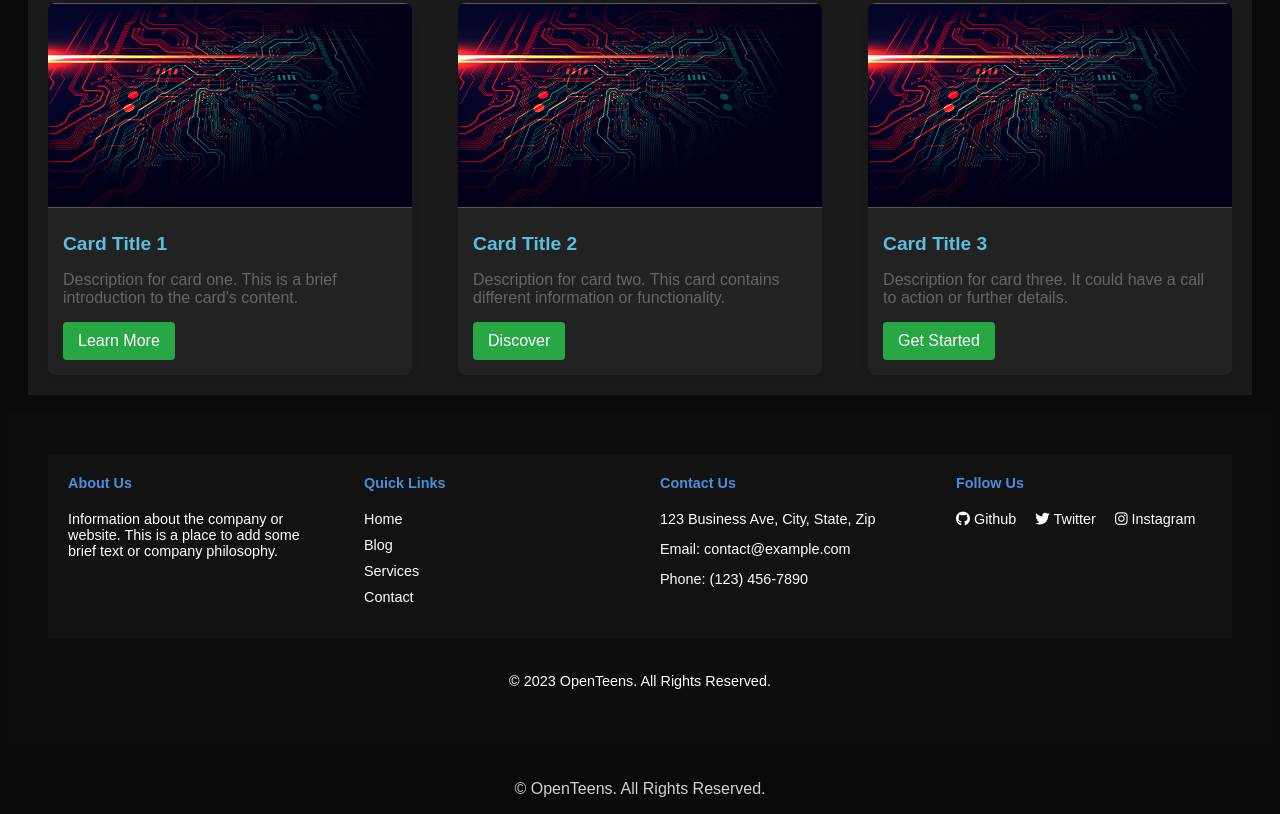
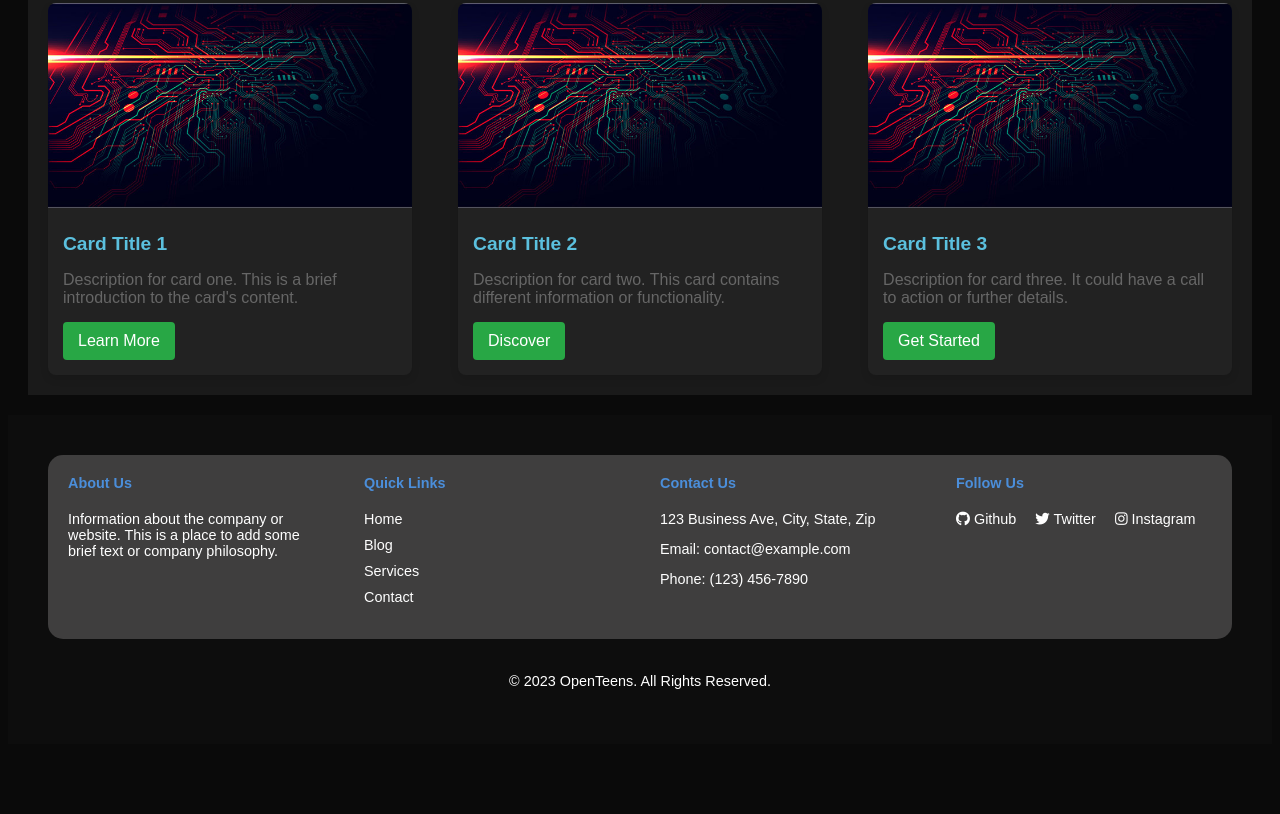
Before and after one commit to OpenTeens/MercurySQL_web, a plain HTML site: page index.html in a window 1280 px wide. Shown: the part 395-1209 px from the top of the page. After the commit the page ends 1147 px from the top, so only its background shows below. Drawn offline with Linux system fonts and the light colour scheme.

Commit message:
modified footer

```diff
--- a/index.html
+++ b/index.html
@@ -201,7 +201,8 @@
         }
 
         .footer-top {
-            background-color: #121212;
+            border-radius: 15px;
+            background-color: #77757578;
             display: flex;
             flex-wrap: wrap;
             justify-content: space-evenly; /* This will distribute space more evenly */
@@ -369,9 +370,6 @@
                 <p>&copy; 2023 OpenTeens. All Rights Reserved.</p>
             </div>
         </footer>
-        <div class="footer-bottom">
-            <p>&copy; OpenTeens. All Rights Reserved.</p>
-        </div>
     </footer>
 </body>
 </html>
```
